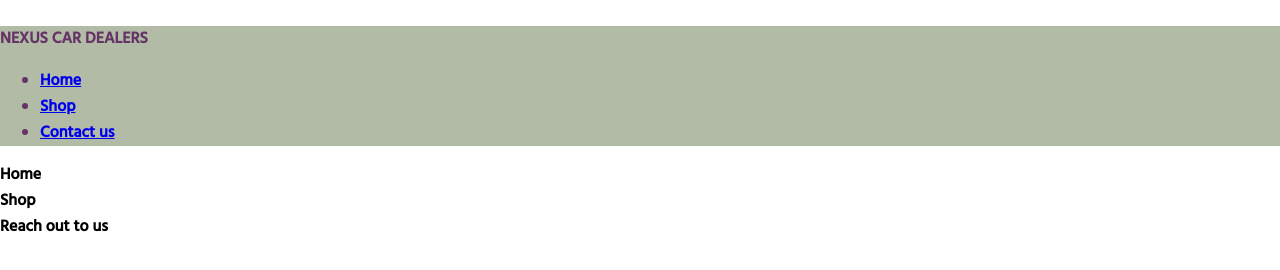
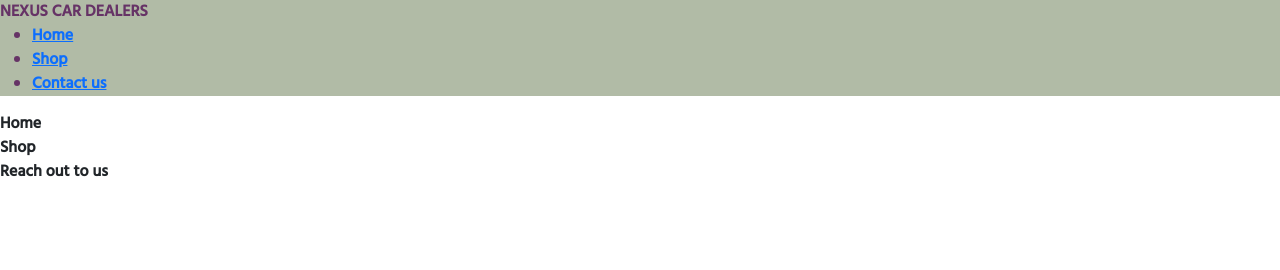
Before and after one commit to jerrysuits/Phase-1-project, a plain HTML site: page index.html in a window 1280 px wide. Drawn offline with nearby package versions, Linux system fonts and the light colour scheme.

Commit message:
linked bootstrap

```diff
--- a/index.html
+++ b/index.html
@@ -6,6 +6,8 @@
      <meta name="viewport" content="width=device-width, initial-scale=1.0">
      <title>Document</title>
 
+     <!-- Linking bootstrap -->
+     <link href="https://cdn.jsdelivr.net/npm/bootstrap@5.1.3/dist/css/bootstrap.min.css" rel="stylesheet" integrity="sha384-1BmE4kWBq78iYhFldvKuhfTAU6auU8tT94WrHftjDbrCEXSU1oBoqyl2QvZ6jIW3" crossorigin="anonymous">
 
      <!-- Linking css -->
 <link rel="stylesheet" href="styles.css">
```
